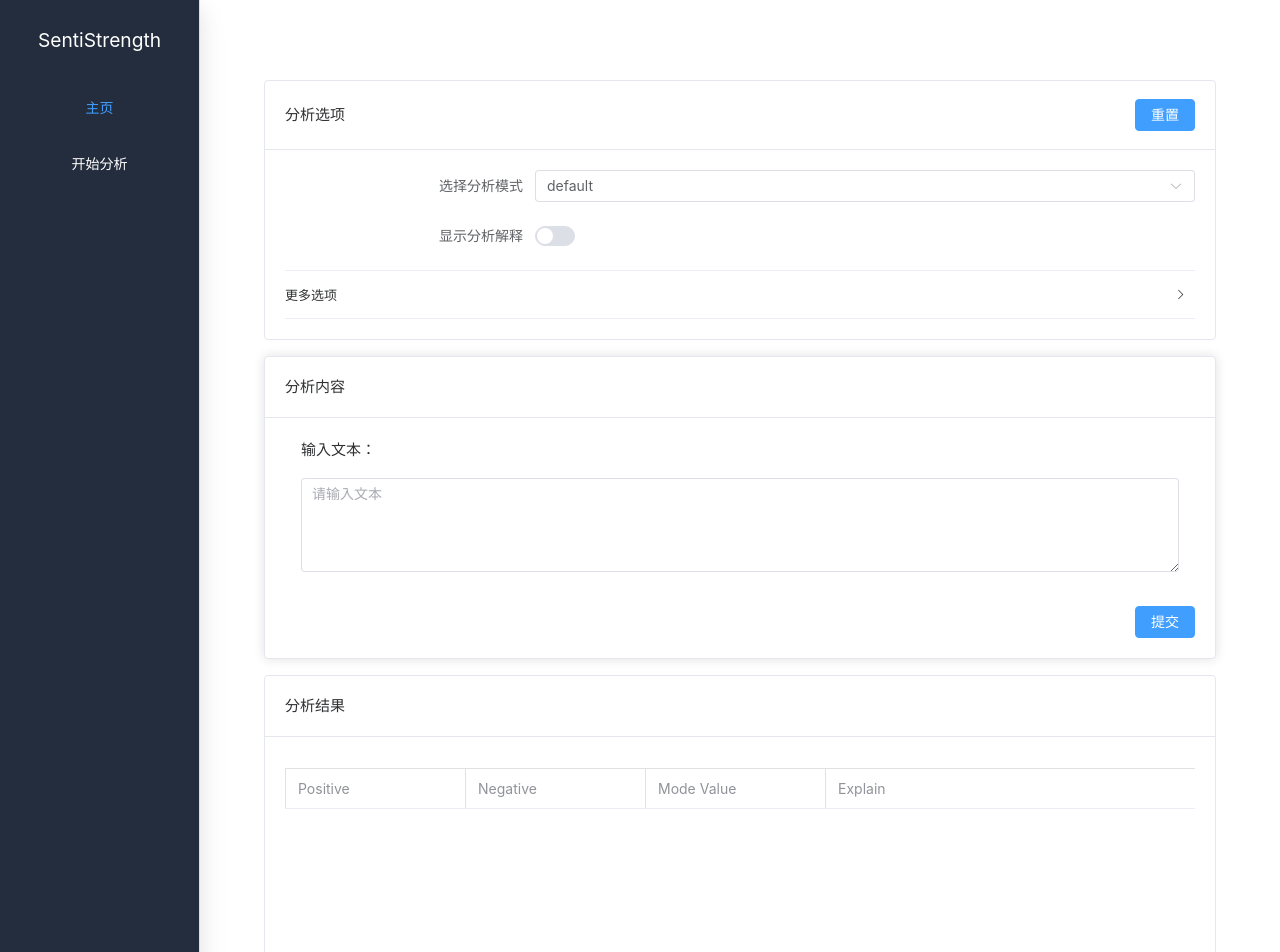
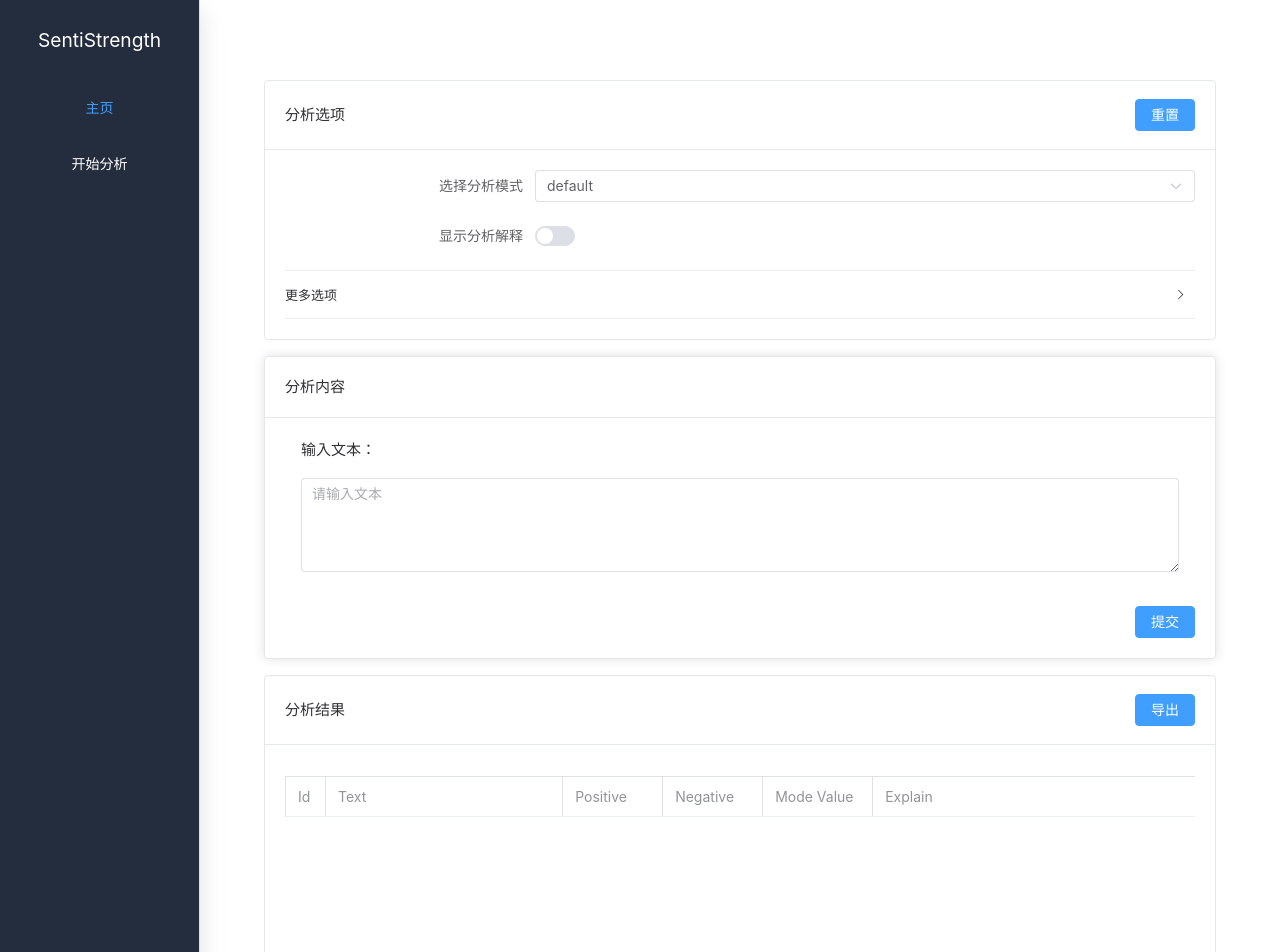
Before and after one commit to SentiSamoyed/SentiStrength-FE, a Vue app: page /analyse in a window 1280 px wide. Shown: the top 952 px of the page. Built offline with nearby package versions, Linux system fonts and the light colour scheme.

Commit message:
feat: 增加 csv 导出功能；修改表格样式

```diff
--- a/package.json
+++ b/package.json
@@ -12,6 +12,7 @@
   "dependencies": {
     "axios": "^1.3.4",
     "element-plus": "^2.3.1",
+    "export-to-csv": "^0.2.1",
     "vite-plugin-live-reload": "^3.0.2",
     "vue": "^3.2.47",
     "vue-axios": "^3.5.2",
--- a/src/components/AnalyseResult.vue
+++ b/src/components/AnalyseResult.vue
@@ -3,6 +3,7 @@
     <template #header>
       <div class='card-header'>
         <span>分析结果</span>
+        <slot name='button'></slot>
       </div>
     </template>
     <slot name='table'></slot>
--- a/src/views/AnalyseView.vue
+++ b/src/views/AnalyseView.vue
@@ -4,7 +4,7 @@
 
     <AnalyseText ref='AnalyseText'>
       <template #text>
-        <el-input type='textarea' rows='4' placeholder='请输入文本' v-model='form.text'
+        <el-input type='textarea' :autosize='{ minRows: 4, maxRows: 10 }' placeholder='请输入文本' v-model='form.text'
                   style='margin: 1rem;' />
       </template>
       <template #button>
@@ -13,12 +13,17 @@
     </AnalyseText>
 
     <AnalyseResult>
+      <template #button>
+        <el-button type='primary' @click='exportCsv'>导出</el-button>
+      </template>
 
       <template #table>
-        <el-table :data='tableData' v-loading='loading' height='600px'>
-          <el-table-column prop='val1' label='Positive' width='180'></el-table-column>
-          <el-table-column prop='val2' label='Negative' width='180'></el-table-column>
-          <el-table-column prop='val3' label='Mode Value' width='180'></el-table-column>
+        <el-table :data='tableData' :table-layout='"auto"' v-loading='loading' height='600px'>
+          <el-table-column prop='id' label='Id' width='40px' />
+          <el-table-column prop='text' label='Text'></el-table-column>
+          <el-table-column prop='val1' label='Positive' width='100px'></el-table-column>
+          <el-table-column prop='val2' label='Negative' width='100px'></el-table-column>
+          <el-table-column prop='val3' label='Mode Value' width='110px'></el-table-column>
           <el-table-column prop='explain' label='Explain'></el-table-column>
         </el-table>
       </template>
@@ -35,6 +40,7 @@
 import AnalyseText from '@/components/AnalyseText.vue'
 import AnalyseResult from '@/components/AnalyseResult.vue'
 import axios from 'axios'
+import { ExportToCsv } from 'export-to-csv'
 
 export default {
   name: 'HomeView',
@@ -51,6 +57,9 @@
   methods: {
     submit() {
       this.loading = true
+
+      let textArr = this.splitText(this.$data.form.text)
+      this.tableData = Array(textArr.length).fill().map((_, index) => ({ id: index + 1, text: textArr[index] }))
 
       let data = {
         text: this.$data.form.text,
@@ -69,9 +78,15 @@
         .then(res => {
           if (res.data.code !== 0) {
             window.alert('请求失败' + '\n' + res.data.msg)
+            this.loading = false
             return
           }
-          this.tableData = res.data.data
+          // set table data
+          res.data.data.forEach((item, index) => {
+            const targetObj = this.tableData[index]
+            Object.assign(targetObj, { val1: item.val1, val2: item.val2, val3: item.val3, explain: item.explain })
+          })
+
         })
         .catch(err => {
           console.log(err)
@@ -79,7 +94,29 @@
         }).finally(() => {
         this.loading = false
       })
+    },
+    splitText(text) {
+      return text.split('\n')
+    },
+    exportCsv() {
+      const options = {
+        showLabels: true,
+        showTitle: false,
+        filename: 'sentistrength-result-' + this.$refs.AnalyseOptions.form.mode,
+        useTextFile: false,
+        useBom: true,
+        useKeysAsHeaders: false,
+        headers: ['id', 'text', 'val1', 'val2', 'val3', 'explain']
+      }
+
+      const csvExporter = new ExportToCsv(options)
+
+      csvExporter.generateCsv(this.tableData).catch(err => {
+        console.log(err)
+        window.alert('导出失败' + '\n' + err.message)
+      })
     }
+
   }
 }
 </script>
```
Also changed, not shown: 1 other file (tests, documents, lock files or other folders).
